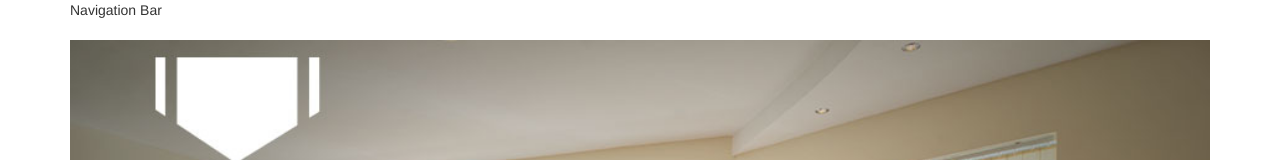
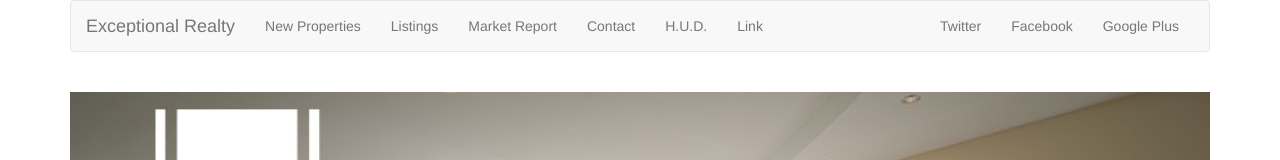
Before and after one commit to caleighforbes/exceptional-realty-bootstrapped, a plain HTML site: page index.html in a window 1280 px wide. Shown: the top 160 px of the page. Drawn offline with nearby package versions, Linux system fonts and the light colour scheme.

Commit message:
finish navbar

```diff
--- a/index.html
+++ b/index.html
@@ -25,7 +25,39 @@
 
       <div class="row">
         <div class="col-sm-12">
-          Navigation Bar
+          <nav class="navbar navbar-default">
+          <div class="container-fluid">
+            <!-- Brand and toggle get grouped for better mobile display -->
+            <div class="navbar-header">
+              <button type="button" class="navbar-toggle collapsed" data-toggle="collapse" data-target="#bs-example-navbar-collapse-1" aria-expanded="false">
+                <span class="sr-only">Toggle navigation</span>
+                <span class="icon-bar"></span>
+                <span class="icon-bar"></span>
+                <span class="icon-bar"></span>
+              </button>
+              <a class="navbar-brand" href="#">Exceptional Realty</a>
+            </div>
+
+            <!-- Collect the nav links, forms, and other content for toggling -->
+            <div class="collapse navbar-collapse" id="bs-example-navbar-collapse-1">
+              <ul class="nav navbar-nav">
+                <li><a href="#">New Properties</a></li>
+                <li><a href="#">Listings</a></li>
+                <li><a href="#">Market Report</a></li>
+                <li><a href="#">Contact</a></li>
+                <li><a href="#" target="_blank">H.U.D.</a></li>
+                <li><a href="#">Link</a></li>
+              </ul>
+              <!-- social nav links -->
+              <ul class="nav navbar-nav navbar-right">
+
+                <li><a class="twit" href="#" title="Twitter">Twitter</a></li>
+                <li><a class="fbook" href="#" title="Facebook">Facebook</a></li>
+                <li><a class="gplus" href="#" title="Google Plus">Google Plus</a></li>
+              </ul>
+            </div><!-- /.navbar-collapse -->
+          </div><!-- /.container-fluid -->
+          </nav>
         </div>
       </div>
 
```
